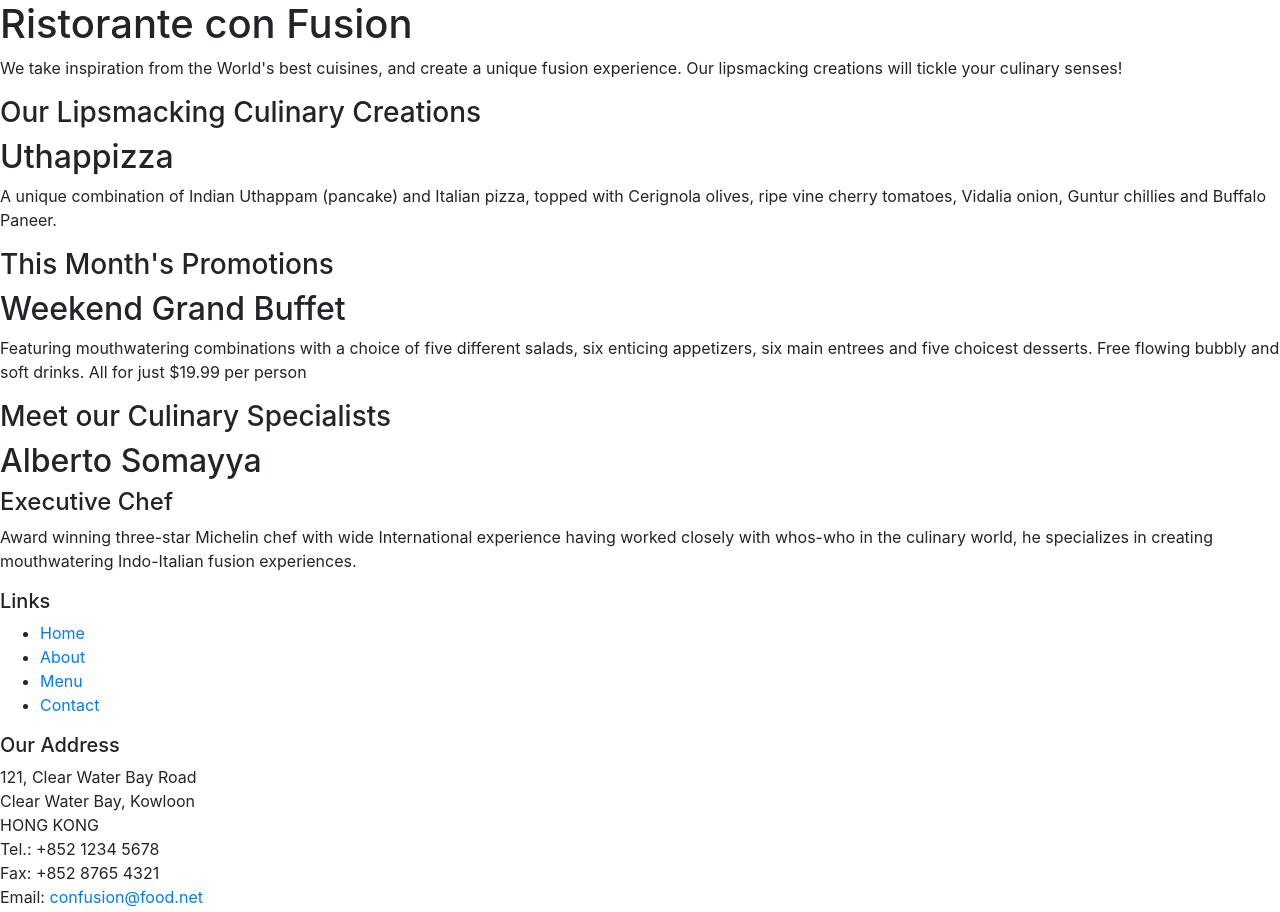
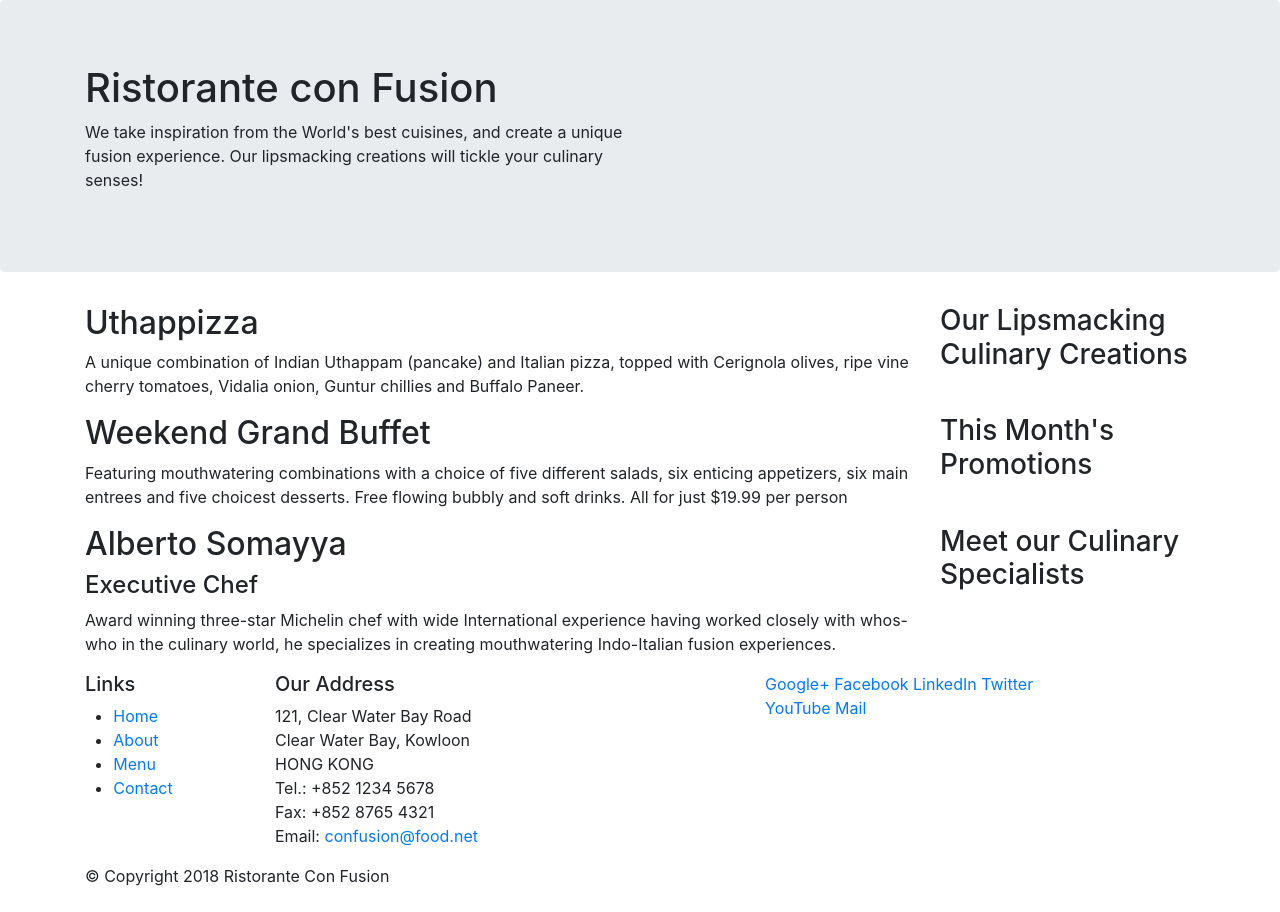
Before and after one commit to cecep29/coursera-bootstrap, a website: page index.html in a window 1280 px wide. Shown: the top 912 px of the page. Drawn offline with nearby package versions, Linux system fonts and the light colour scheme.

Commit message:
implementasi grid layout row dan col

```diff
--- a/index.html
+++ b/index.html
@@ -14,46 +14,46 @@
 
 <body>
 
-    <header>
-        <div>
-            <div>
-                <div>
+    <header class="jumbotron">
+        <div class="container">
+            <div class="row">
+                <div class="col-12 col-sm-6">
                     <h1>Ristorante con Fusion</h1>
                     <p>We take inspiration from the World's best cuisines, and create a unique fusion experience. Our lipsmacking creations will tickle your culinary senses!</p>
                 </div>
-                <div>
+                <div class="col-12 col-sm">
                 </div>
             </div>
         </div>
     </header>
 
-    <div>
-        <div>
-            <div>
+    <div class="container">
+        <div class="row">
+            <div class="col-12 col-sm-4 order-sm-last col-md-3">
                 <h3>Our Lipsmacking Culinary Creations</h3>
             </div>
-            <div>
+            <div class="col col-sm order-sm-first col-md">
                 <h2>Uthappizza</h2>
                 <p>A unique combination of Indian Uthappam (pancake) and Italian pizza, topped with Cerignola olives, ripe vine cherry tomatoes, Vidalia onion, Guntur chillies and Buffalo Paneer.</p>
             </div>
         </div>
 
 
-        <div>
-            <div>
+        <div class="row">
+            <div class="col-12 col-sm-4 order-sm-last col-md-3">
                 <h3>This Month's Promotions</h3>
             </div>
-            <div>
+            <div class="col col-sm order-sm-first col-md">
                 <h2>Weekend Grand Buffet</h2>
                 <p>Featuring mouthwatering combinations with a choice of five different salads, six enticing appetizers, six main entrees and five choicest desserts. Free flowing bubbly and soft drinks. All for just $19.99 per person </p>
             </div>
         </div>
 
-        <div>
-            <div>
+        <div class="row">
+            <div class="col-12 col-sm-4 order-sm-last col-md-3">
                 <h3>Meet our Culinary Specialists</h3>
             </div>
-            <div>
+            <div class="col col-sm order-sm-first col-md">
                 <h2>Alberto Somayya</h2>
                 <h4>Executive Chef</h4>
                 <p>Award winning three-star Michelin chef with wide International experience having worked closely with whos-who in the culinary world, he specializes in creating mouthwatering Indo-Italian fusion experiences. </p>
@@ -62,18 +62,18 @@
     </div>
 
     <footer>
-        <div>
-            <div>
-                <div>
+        <div class="container">
+            <div class="row">
+                <div class="col-4 col-sm-2">
                     <h5>Links</h5>
-                    <ul>
+                    <ul class="col-4 offset-1 col-sm-2">
                         <li><a href="#">Home</a></li>
                         <li><a href="#">About</a></li>
                         <li><a href="#">Menu</a></li>
                         <li><a href="#">Contact</a></li>
                     </ul>
                 </div>
-                <div>
+                <div class="col-7 col-sm-5">
                     <h5>Our Address</h5>
                     <address>
 		              121, Clear Water Bay Road<br>
@@ -84,8 +84,8 @@
 		              Email: <a href="mailto:confusion@food.net">confusion@food.net</a>
 		           </address>
                 </div>
-                <div>
-                    <div>
+                <div class="col-12 col-sm-4">
+                    <div class="col-auto">
                         <a href="http://google.com/+">Google+</a>
                         <a href="http://www.facebook.com/profile.php?id=">Facebook</a>
                         <a href="http://www.linkedin.com/in/">LinkedIn</a>
```
